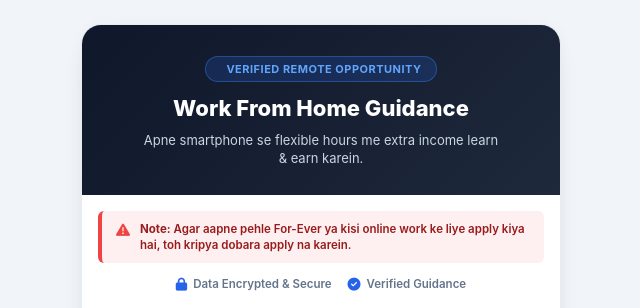
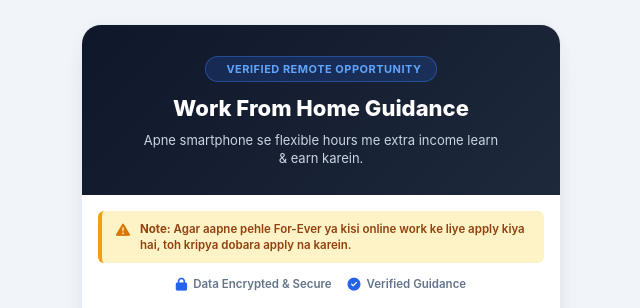
Before and after one commit to rravinsights-dev/part-time-work2, a plain HTML site: page index.html in a window 1280 px wide. Shown: the top 308 px of the page, without its empty margins (319-959 px from the left). Drawn offline with Linux system fonts and the light colour scheme.

Commit message:
Update index.html

```diff
--- a/index.html
+++ b/index.html
@@ -88,10 +88,10 @@
       margin: 0 auto;
     }
 
-    /* Alert Banner */
+    /* Updated Note Box (Yellow / Amber Theme) */
     .note-box {
-      background: rgba(239, 68, 68, 0.08);
-      border-left: 4px solid #ef4444;
+      background: #fef3c7;
+      border-left: 4px solid #f59e0b;
       padding: 10px 14px;
       margin: 16px 16px 0 16px;
       border-radius: 6px;
@@ -101,14 +101,14 @@
     }
 
     .note-box i {
-      color: #ef4444;
+      color: #d97706;
       font-size: 14px;
       margin-top: 2px;
     }
 
     .note-box p {
       font-size: 11.5px;
-      color: #991b1b;
+      color: #92400e;
       font-weight: 600;
       line-height: 1.4;
     }
@@ -268,7 +268,7 @@
       <p>Apne smartphone se flexible hours me extra income learn & earn karein.</p>
     </div>
 
-    <!-- Alert Note -->
+    <!-- Alert Note (Yellow Theme) -->
     <div class="note-box">
       <i class="fa-solid fa-triangle-exclamation"></i>
       <p><b>Note:</b> Agar aapne pehle For-Ever ya kisi online work ke liye apply kiya hai, toh kripya dobara apply na karein.</p>
```
